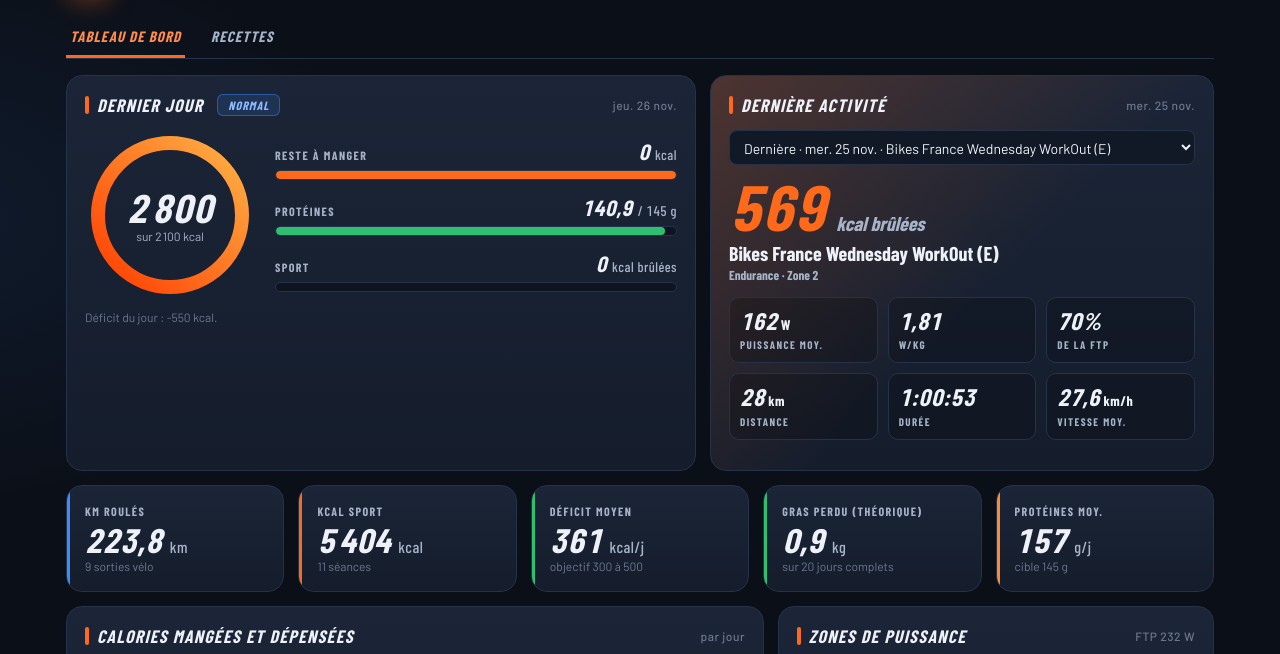
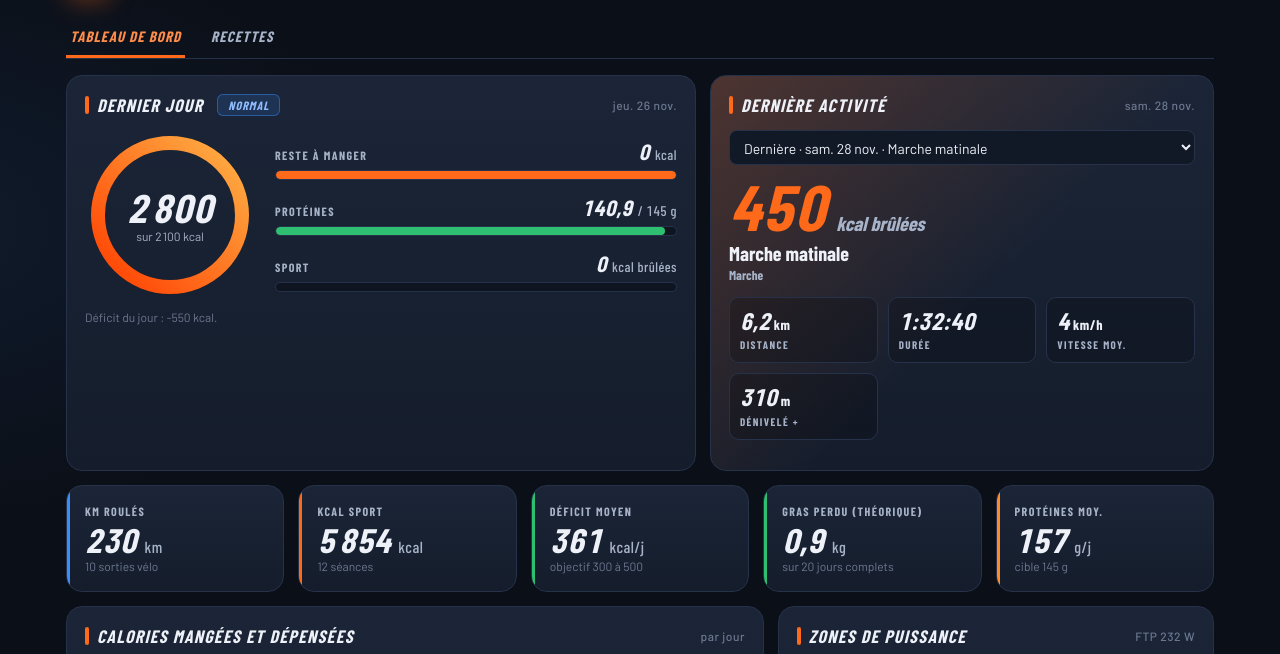
Before and after one commit to rossijarod8-creator/tableaueffort, a plain HTML site: page index.html in a window 1280 px wide. Shown: the part 74-728 px from the top of the page. Drawn offline with nearby package versions, Linux system fonts and the light colour scheme; a web font is replaced by a local one.

Commit message:
Séance 28/11 : marche matinale Saint-Amarin
Co-Authored-By: Claude Sonnet 5.5 <noreply@anthropic.com>
Claude-Session: https://claude.ai/code/session_01Xe2mLGGJxHAYYVC6KJvrh9

```diff
--- a/data.js
+++ b/data.js
@@ -1,5 +1,5 @@
 window.DATA = {
- "maj": "26/11/2026 23:09",
+ "maj": "28/11/2026 11:56",
  "profil": {
   "nom": "Jarod",
   "ftp": 232,
@@ -2372,6 +2372,18 @@ window.DATA = {
    "zone": 2,
    "note": "Séance de groupe · FC moyenne 113, max 150 · puissance max 517 W",
    "records": []
+  },
+  {
+   "date": "2026-11-28",
+   "titre": "Marche matinale",
+   "type": "marche",
+   "km": 6.22,
+   "duree": "1:32:40",
+   "vitesse": 4.0,
+   "denivele": 310,
+   "kcal": 450,
+   "note": "Saint-Amarin (Haut-Rhin) · dépense estimée, Strava n'affichait pas les kcal",
+   "records": []
   }
  ],
  "recettes": [
--- a/index.html
+++ b/index.html
@@ -311,7 +311,7 @@ document.getElementById('chips').innerHTML = `
 /* Dernière activité (avec historique) */
 (function(){
   const list = [...D.seances].sort((a,b)=>a.date<b.date?-1:a.date>b.date?1:0).reverse();
-  const typeLbl = {course:'Course', seuil:'Séance au seuil', endurance:'Endurance', muscu:'Muscu', test:'Test FTP'};
+  const typeLbl = {course:'Course', seuil:'Séance au seuil', endurance:'Endurance', muscu:'Muscu', test:'Test FTP', marche:'Marche'};
   const unit = (v,u)=>`${v}<small style="font-size:14px;font-style:normal"> ${u}</small>`;
   const panel = document.getElementById('racePanel');
   function render(k){
@@ -436,7 +436,7 @@ drawChart(); addEventListener('resize', drawChart);
 (function(){
   const list = [...D.seances].reverse();
   document.getElementById('sessSub').textContent = list.length+' au total';
-  const typeLbl = {course:'Course', seuil:'Seuil', endurance:'Endurance', muscu:'Muscu', test:'Test FTP'};
+  const typeLbl = {course:'Course', seuil:'Seuil', endurance:'Endurance', muscu:'Muscu', test:'Test FTP', marche:'Marche'};
   document.getElementById('sessions').innerHTML = list.map(s=>{
     const z = s.watts? zoneOf(s.watts) : (s.zone||0);
     const col = s.type==='muscu' ? '#b48cff' : (ZC[z]||'var(--accent)');
```
